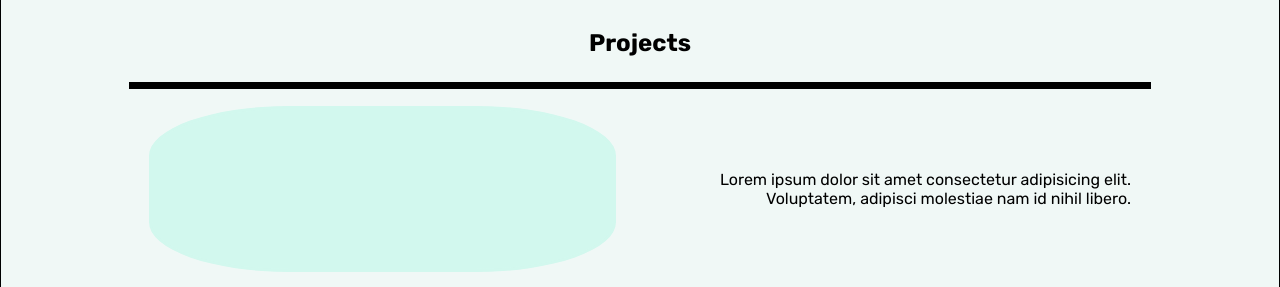
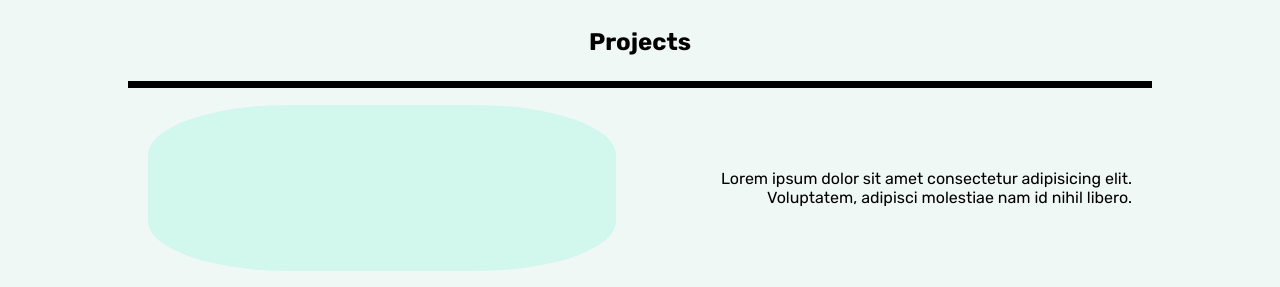
Before and after one commit to JTDjan/Portfolio-project, a plain HTML site: page index.html in a window 1280 px wide. Shown: the part 950-1237 px from the top of the page. Drawn offline with Linux system fonts and the light colour scheme.

Commit message:
Removing body borders

```diff
--- a/styles.scss
+++ b/styles.scss
@@ -14,7 +14,7 @@
 
 body {
   padding: 10%;
-  border: 1px solid black;
+  // border: 1px solid black;
 
   footer {
     text-align: center;
```
Also changed, not shown: styles.css.
